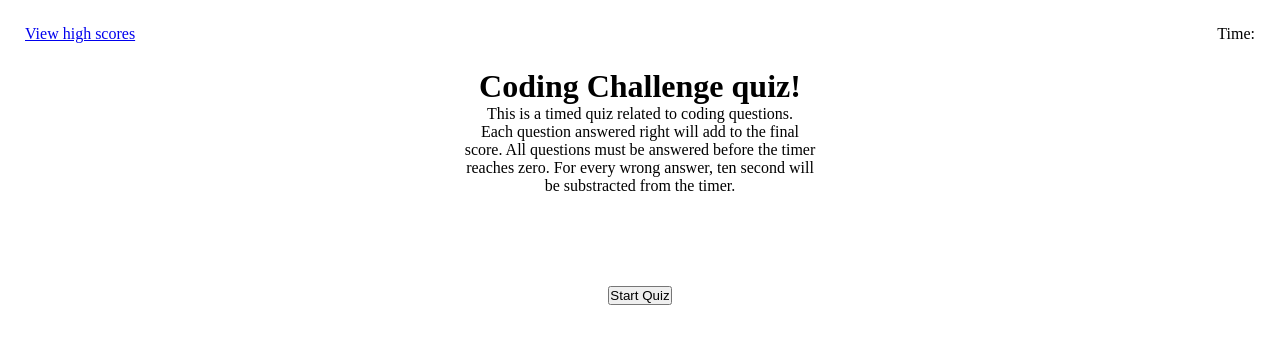
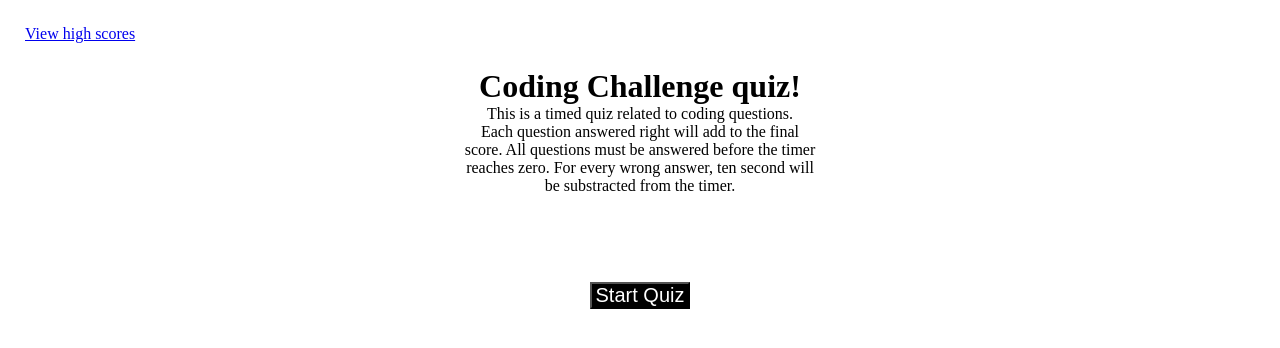
Before and after one commit to Jake66Martin/web-dev-quiz, a plain HTML site: page index.html in a window 1280 px wide. Drawn offline with Linux system fonts and the light colour scheme.

Commit message:
added quiz into, start button

```diff
--- a/assets/style.css
+++ b/assets/style.css
@@ -28,3 +28,14 @@ nav span a {
     justify-content: center;
     align-items: center;
 }
+
+#start-button {
+    font-size: 20px;
+    width: 100px;
+    color: white;
+    background-color: black;
+}
+
+#start-button:hover {
+    cursor: pointer;
+}
--- a/index.html
+++ b/index.html
@@ -9,7 +9,7 @@
 <body>
     <nav>
          <a href="highscores.html">View high scores</a>
-         <p>Time:</p>
+         <p id = "seconds-left"></p>
     </nav>
     <div class = "quizIntro">
         <h1><strong>Coding Challenge quiz!</strong></h1>
@@ -21,7 +21,7 @@
         </p>
     </div>
     <div class = "startBtn">
-        <button id ="startButton">Start Quiz</button>
+        <button id ="start-button">Start Quiz</button>
     </div>
 </body>
 </html>
```
Also changed, not shown: assets/script.js (+9 -0 lines).
